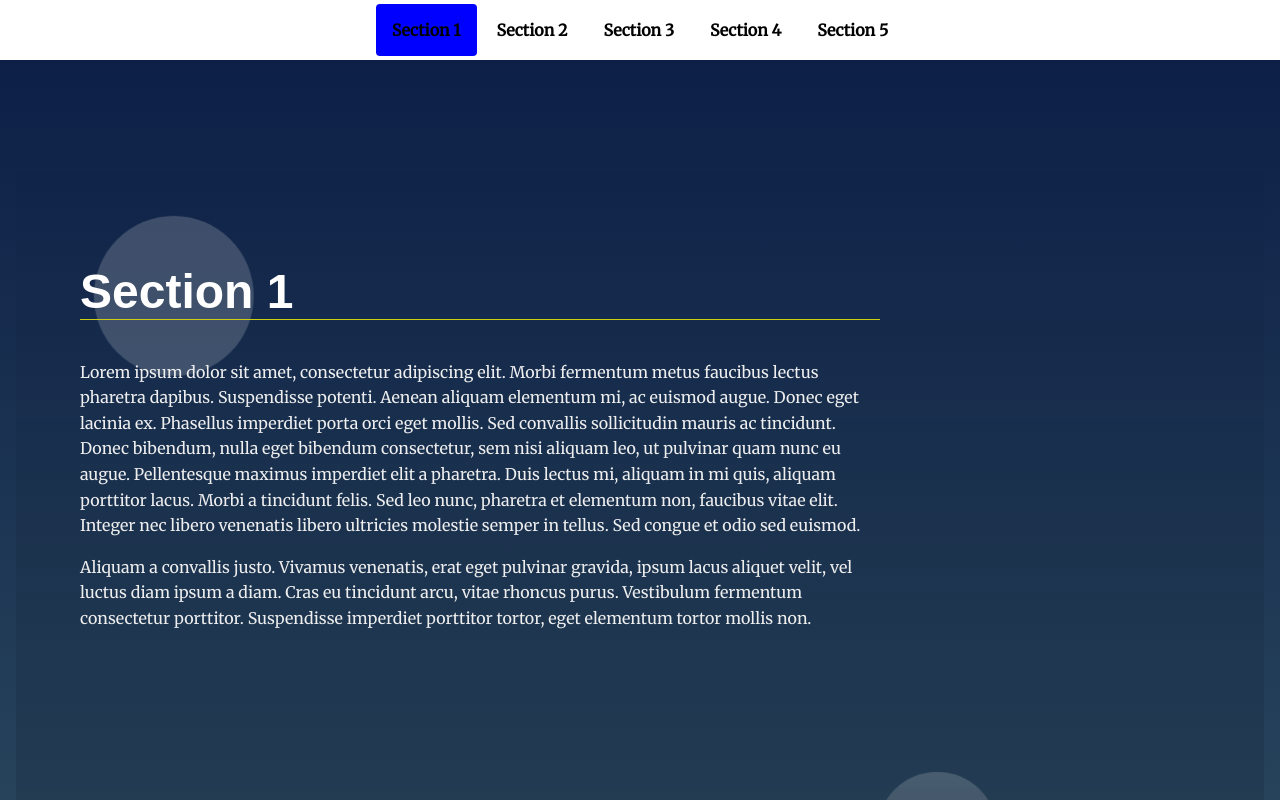
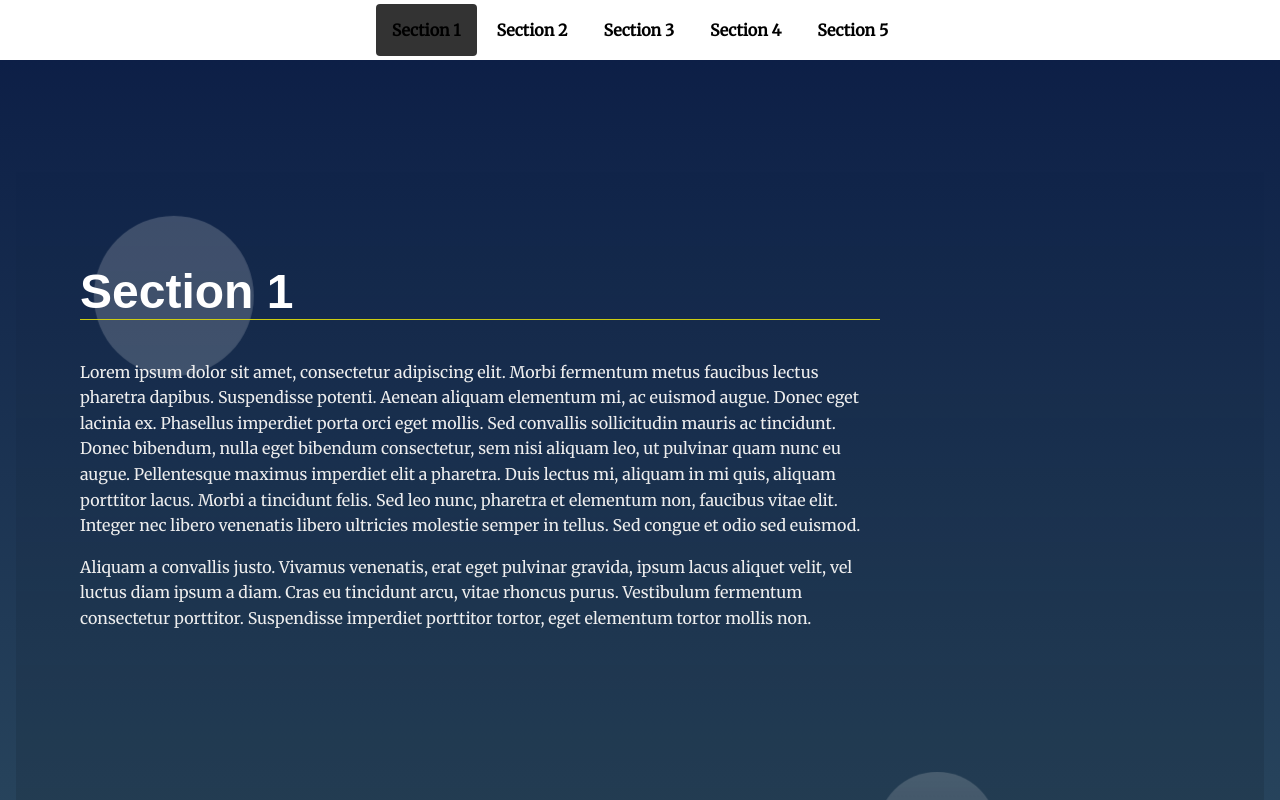
Before and after one commit to colelevin/LandingPage, a plain HTML site: page index.html in a window 1280 px wide. Both pictures are taken after a click on the link "Section 1". Shown: the part 311-1111 px from the top of the page. Drawn offline with Linux system fonts and the light colour scheme.

Commit message:
Update styles.css

```diff
--- a/css/styles.css
+++ b/css/styles.css
@@ -98,7 +98,7 @@ a, a:hover, a:focus, a:active, button, button:hover, button:focus, button:active
 }
 
 .menu__link.lastClicked {
-    background-color: blue;
+    background-color: #333;
 }
 
 /* Header Styles */
```
